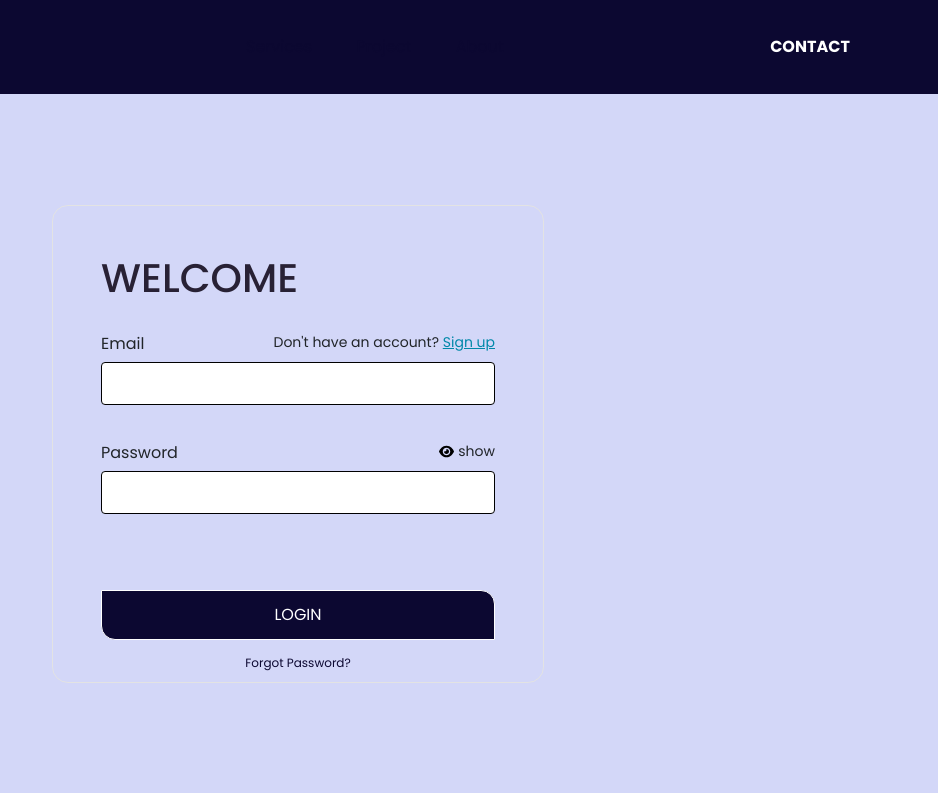
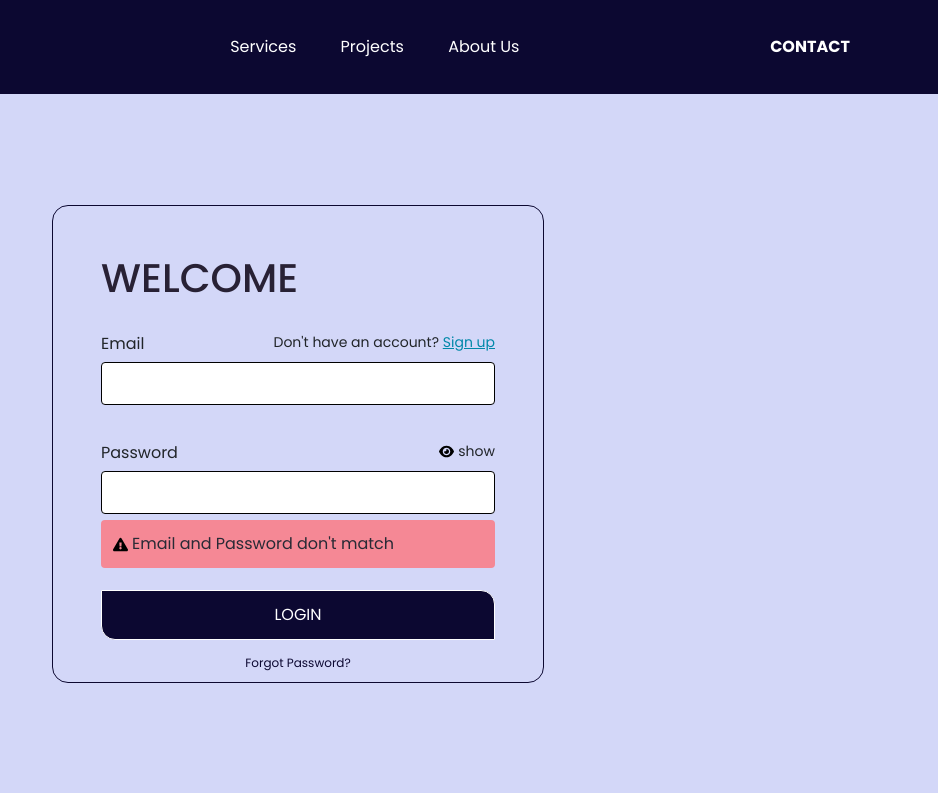
Before and after one commit to Philipjoe21/Aero-Tech, a website: page Login.html in a window 1280 px wide. Shown: the full height of the page, 342-1280 px from the left. Drawn offline with nearby package versions, Linux system fonts and the light colour scheme.

Commit message:
minor changes

```diff
--- a/Login.html
+++ b/Login.html
@@ -16,8 +16,8 @@
             <nav>
                 <ul class="nav_links" id="nav_linkss">
                     <li><a href="#">Services</a></li>
-                    <li><a href="#">Project</a></li>
-                    <li><a href="#">About</a></li>
+                    <li><a href="#">Projects</a></li>
+                    <li><a href="#">About Us</a></li>
                 </ul>
             </nav>
             <li><a id="contact" href="#">Contact</a></li>
@@ -60,10 +60,6 @@
                     </div>
                 </div>
             </div>
-
         </div>
-    <section>
-        <h1></h1>
-    </section>
 </body>
 </html>
--- a/styles/style_index.css
+++ b/styles/style_index.css
@@ -62,7 +62,7 @@ li, a, button {
 }
 
 .nav_links li a {
-    color: var(--primary-color);
+    color: var(--white-color);
     transition: all 0.5s ease 0s;
     text-decoration: none;
 }
@@ -114,7 +114,7 @@ header button:hover {
 .you {
     justify-content: center;
     margin: auto;
-    border: 1px solid #e3e3e3;
+    border: 1px solid var(--primary-color);
     border-radius: 16px;
     padding: 48px;
     height: 478px;
@@ -188,7 +188,7 @@ svg {
     position: relative;
     background-color: #f58895;
     font-weight: lighter;
-    visibility: hidden;
+    /* visibility: hidden; */
 }
 
 #alert_wrapper p {
```
